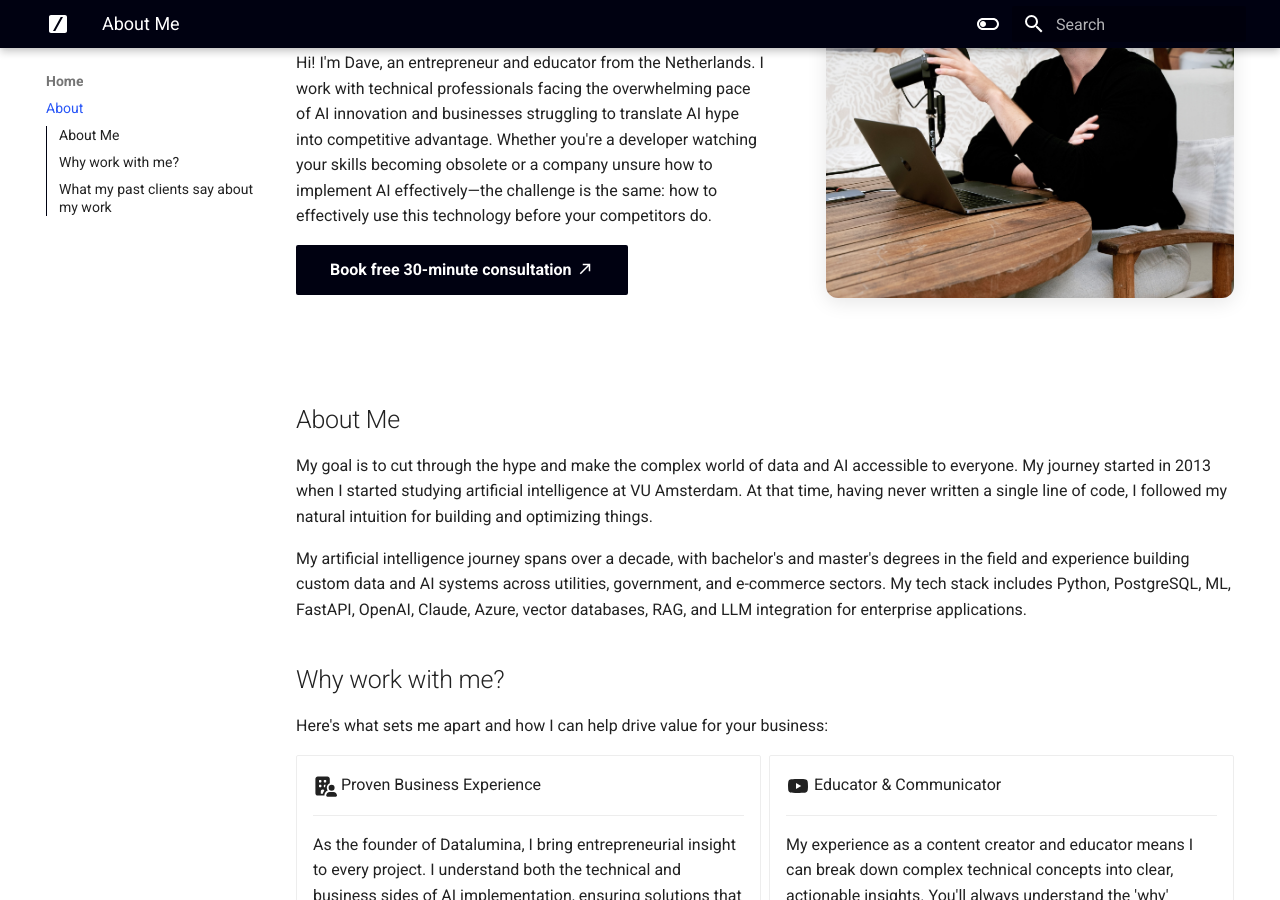
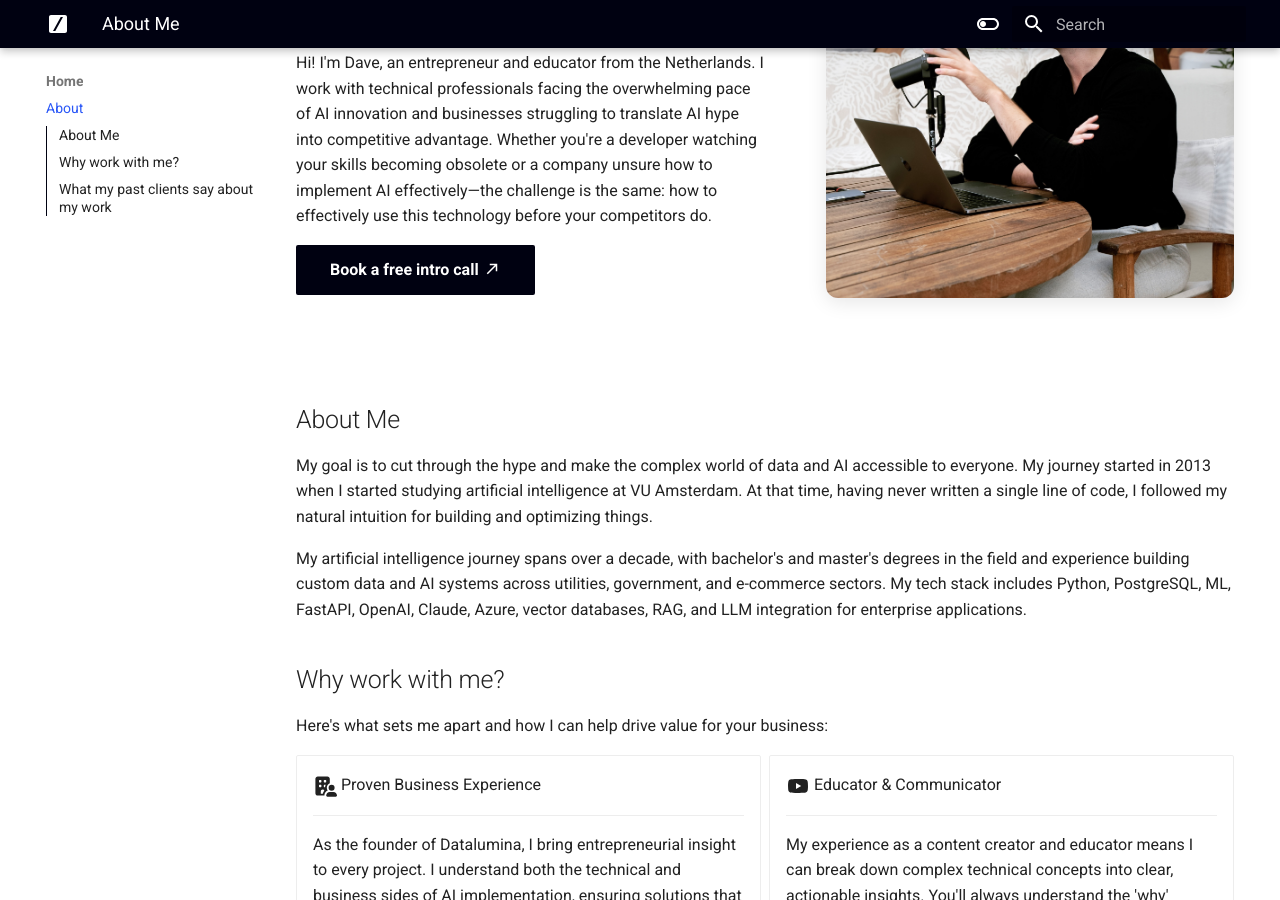
Before and after one commit to opsabarsec/mkdocs-website-template, an MkDocs documentation site: the page built from docs/index.md, in a window 1280 px wide and 900 px high, scrolled down 312 px. Built offline with MkDocs 1.6.1 and Material for MkDocs 9.7.7, drawn with Linux system fonts in a browser that asks for light colours.

Commit message:
Enhance index.md by updating call-to-action text for clarity, restructuring testimonials for better readability, and adding a Frequently Asked Questions section to address common client inquiries regarding project initiation, data security, and pricing. This improves user engagement and provides essential information for potential clients.

```diff
--- a/docs/index.md
+++ b/docs/index.md
@@ -37,7 +37,7 @@ canonical_url: https://www.daveebbelaar.com/
 
 Hi! I'm Dave, an entrepreneur and educator from the Netherlands. I work with technical professionals facing the overwhelming pace of AI innovation and businesses struggling to translate AI hype into competitive advantage. Whether you're a developer watching your skills becoming obsolete or a company unsure how to implement AI effectively—the challenge is the same: how to effectively use this technology before your competitors do.
 
-[Book free 30-minute consultation :material-arrow-top-right:](https://www.calendly.com){ .md-button .md-button--primary }
+[Book a free intro call :material-arrow-top-right:](https://www.calendly.com){ .md-button .md-button--primary }
 
 </div>
 
```
